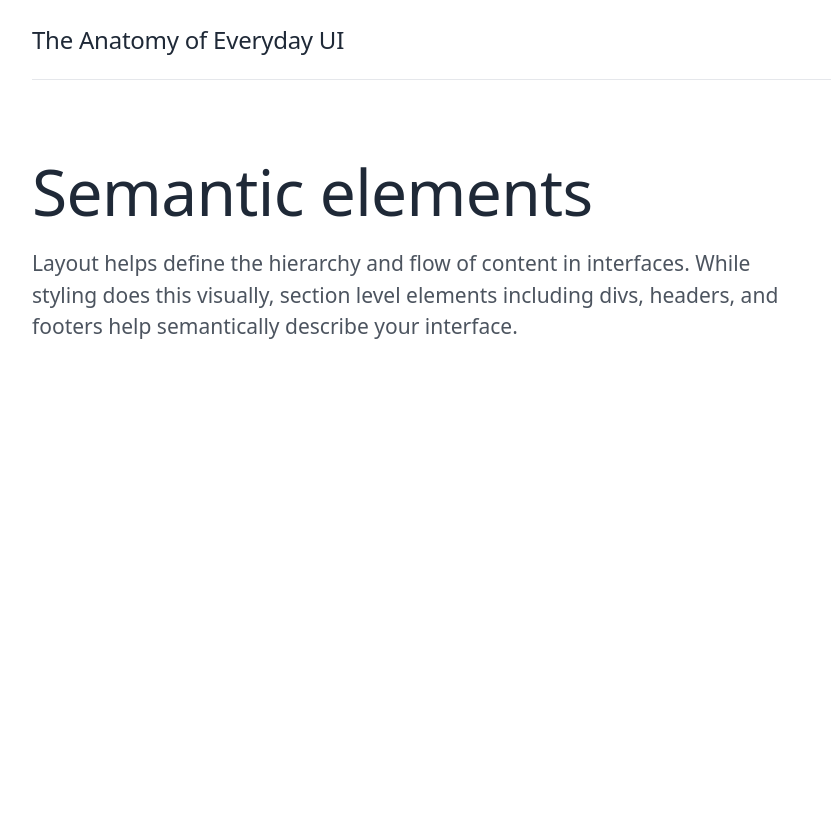
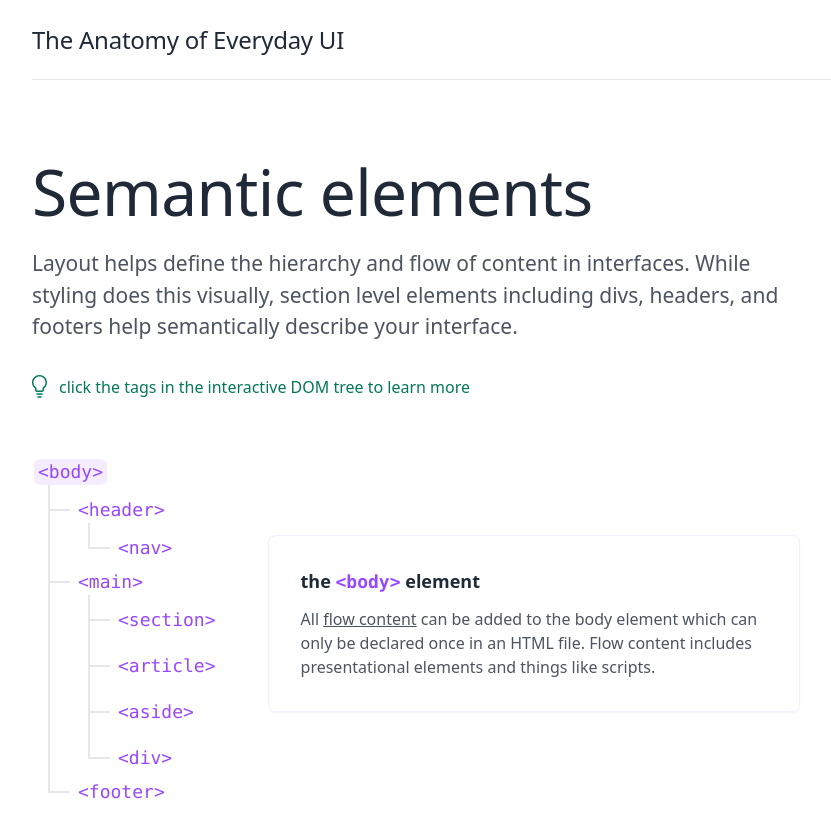
Before and after one commit to davidwoolf/anatomy-ui, a SvelteKit app: page /section/layout/semantic-elements in a window 1280 px wide. Shown: the top 838 px of the page, without its empty margins (96-927 px from the left). Before the commit the page ends 800 px from the top, so only its background shows below. Built offline with nearby package versions, Linux system fonts and the light colour scheme.

Commit message:
UI basics for semantic element article

```diff
--- /dev/null
+++ b/src/components/html-code.svelte
@@ -0,0 +1,3 @@
+<code
+  class="p-0.5 bg-purple-400/10 rounded-sm font-mono font-semibold text-purple-400 text-[.875em]"
+  >&lt;<slot />&gt;</code>
--- /dev/null
+++ b/src/components/icons/light-bulb.svelte
@@ -0,0 +1,13 @@
+<svg
+  width="15"
+  height="23"
+  viewBox="0 0 15 23"
+  fill="none"
+  xmlns="http://www.w3.org/2000/svg">
+  <title>Light bulb</title>
+  <path
+    fill-rule="evenodd"
+    clip-rule="evenodd"
+    d="M10.5 12.7512L11.0991 12.3012C12.5599 11.204 13.5 9.46201 13.5 7.5C13.5 4.18629 10.8137 1.5 7.5 1.5C4.18629 1.5 1.5 4.18629 1.5 7.5C1.5 9.46201 2.44015 11.204 3.90087 12.3012L4.5 12.7512V13.5005V15C4.5 15.2761 4.72386 15.5 5 15.5H10C10.2761 15.5 10.5 15.2761 10.5 15V13.5005V12.7512ZM12 13.5005V15C12 16.1046 11.1046 17 10 17H5C3.89543 17 3 16.1046 3 15V13.5005C1.17833 12.1322 0 9.95373 0 7.5C0 3.35786 3.35786 0 7.5 0C11.6421 0 15 3.35786 15 7.5C15 9.95373 13.8217 12.1322 12 13.5005ZM4.25 19C4.25 18.5858 4.58579 18.25 5 18.25H10C10.4142 18.25 10.75 18.5858 10.75 19C10.75 19.4142 10.4142 19.75 10 19.75H5C4.58579 19.75 4.25 19.4142 4.25 19ZM6 21.25C5.58579 21.25 5.25 21.5858 5.25 22C5.25 22.4142 5.58579 22.75 6 22.75H9C9.41421 22.75 9.75 22.4142 9.75 22C9.75 21.5858 9.41421 21.25 9 21.25H6Z"
+    fill="currentcolor" />
+</svg>
--- /dev/null
+++ b/src/components/pro-tip.svelte
@@ -0,0 +1,9 @@
+<script>
+  import LightBulb from "./icons/light-bulb.svelte";
+</script>
+
+<div class="flex items-center gap-3 text-green-400 text-base font-medium">
+  <LightBulb />
+
+  <slot />
+</div>
--- a/src/components/section-head.svelte
+++ b/src/components/section-head.svelte
@@ -1,4 +1,4 @@
-<div class="section-head max-w-3xl">
+<div class="section-head">
   <slot />
 </div>
 
--- a/src/routes/section/+layout.svelte
+++ b/src/routes/section/+layout.svelte
@@ -2,6 +2,8 @@
   <span class="text-xl md:text-2xl tracking-snug">The Anatomy of Everyday UI</span>
 </header>
 
-<main class="p-8 md:p-16 lg:p-32 lg:py-20">
-  <slot />
+<main class="max-w-5xl p-8 md:p-16 lg:p-32 lg:py-20">
+  <article>
+    <slot />
+  </article>
 </main>
--- a/src/routes/section/layout/semantic-elements/+page.svelte
+++ b/src/routes/section/layout/semantic-elements/+page.svelte
@@ -1,5 +1,13 @@
 <script lang="ts">
+  import { writable } from "svelte/store";
+
+  import HTMLCode from "@components/html-code.svelte";
+  import ProTip from "@components/pro-tip.svelte";
   import SectionHead from "@components/section-head.svelte";
+  import Tag from "./tag.svelte";
+  import Block from "./block.svelte";
+
+  const activeTag = writable("body");
 </script>
 
 <SectionHead>
@@ -10,3 +18,117 @@
     semantically describe your interface.
   </p>
 </SectionHead>
+
+<div class="mt-8">
+  <ProTip>
+    <p>click the tags in the interactive DOM tree to learn more</p>
+  </ProTip>
+</div>
+
+<div class="grid gap-12 mt-12 grid-cols-[max-content_1fr] items-center">
+  <div class="-ml-3.5">
+    <ul class="tag-tree font-mono text-purple-400 text-lg font-medium">
+      <li>
+        <Tag active={activeTag} name="body" />
+
+        <ul>
+          <li>
+            <Tag active={activeTag} name="header" />
+            <ul>
+              <li>
+                <Tag active={activeTag} name="nav" />
+              </li>
+            </ul>
+          </li>
+          <li>
+            <Tag active={activeTag} name="main" />
+
+            <ul>
+              <li>
+                <Tag name="section" active={activeTag} />
+              </li>
+              <li>
+                <Tag name="article" active={activeTag} />
+              </li>
+              <li>
+                <Tag name="aside" active={activeTag} />
+              </li>
+              <li>
+                <Tag name="div" active={activeTag} />
+              </li>
+            </ul>
+          </li>
+          <li>
+            <Tag name="footer" active={activeTag} />
+          </li>
+        </ul>
+      </li>
+    </ul>
+  </div>
+
+  {#if $activeTag === "body"}
+    <Block tag="body">
+      <p>
+        All <a
+          href="https://developer.mozilla.org/en-US/docs/Web/HTML/Content_categories#flow_content"
+          target="_blank">flow content</a> can be added to the body element which can only
+        be declared once in an HTML file. Flow content includes presentational elements and
+        things like scripts.
+      </p>
+    </Block>
+  {/if}
+  {#if $activeTag === "header"}
+    <Block tag="header">
+      <p>
+        The <HTMLCode>header</HTMLCode> element can be used both globally and within sections.
+        When used outside of other sectioning elements, it acts as the landmark role. This
+        means a top-level header element used between pages and including site information
+        and links is different from a header element used inside of an element like
+        <HTMLCode>article</HTMLCode>.
+      </p>
+
+      <ul class="text-xs underline">
+        <li>
+          <a
+            href="https://developer.mozilla.org/en-US/docs/Web/HTML/Element/header#usage_notes"
+            >MDN — Header element</a>
+        </li>
+
+        <li>
+          <a
+            href="https://developer.mozilla.org/en-US/docs/Web/Accessibility/ARIA/Roles/banner_role"
+            >MDN – ARIA Banner role</a>
+        </li>
+      </ul>
+    </Block>
+  {/if}
+</div>
+
+<style lang="postcss">
+  .tag-tree ul {
+    @apply border-l-2 border-gray-200 ml-3.5 pl-2;
+  }
+
+  .tag-tree li {
+    @apply leading-none relative top-3 pl-4;
+  }
+
+  .tag-tree ul li {
+    @apply mb-5;
+  }
+
+  .tag-tree ul li:first-child {
+    @apply mt-0;
+  }
+
+  .tag-tree ul li:before {
+    content: "";
+    @apply absolute
+    right-full
+    bg-gray-200
+    h-0.5
+    top-3
+    -mr-3
+    w-5;
+  }
+</style>
--- /dev/null
+++ b/src/routes/section/layout/semantic-elements/block.svelte
@@ -0,0 +1,46 @@
+<script lang="ts">
+  export let tag: string;
+</script>
+
+<div
+  class="
+    semantic-element-block
+    border
+    border-purple-400/10
+    flex
+    max-h-72
+    overflow-hidden
+
+    relative
+    rounded-lg
+    shadow-sm
+  ">
+  <div class="p-8 overflow-scroll">
+    <h2 class="text-lg font-bold">
+      the
+      <span class="font-mono text-purple-400 font-semibold">
+        &lt;{tag}&gt;
+      </span>
+      element
+    </h2>
+    <slot />
+  </div>
+
+  <div class="absolute bottom-0 left-0 right-0 h-8 overflow-background" inert />
+</div>
+
+<style lang="postcss">
+  :global(.semantic-element-block p) {
+    @apply mt-3
+    text-gray-800/80
+    text-base;
+  }
+
+  :global(.semantic-element-block p a) {
+    @apply underline hover:text-yellow-400 transition-all;
+  }
+
+  .overflow-background {
+    background: linear-gradient(to top, white, rgb(255 255 255 / 0));
+  }
+</style>
--- /dev/null
+++ b/src/routes/section/layout/semantic-elements/tag.svelte
@@ -0,0 +1,23 @@
+<script lang="ts">
+  import { derived, type Writable } from "svelte/store";
+
+  export let active: Writable<string>;
+  export let name: string;
+
+  const classes = derived(active, ($active) => {
+    if ($active === name) {
+      return "hover:bg-purple-400/10 p-1 rounded-md transition-all bg-purple-400/10";
+    } else {
+      return "hover:bg-purple-400/10 p-1 rounded-md transition-all";
+    }
+  });
+</script>
+
+<button
+  type="button"
+  class={$classes}
+  on:click={() => {
+    active.set(name);
+  }}>
+  &lt;{name}&gt;
+</button>
```
